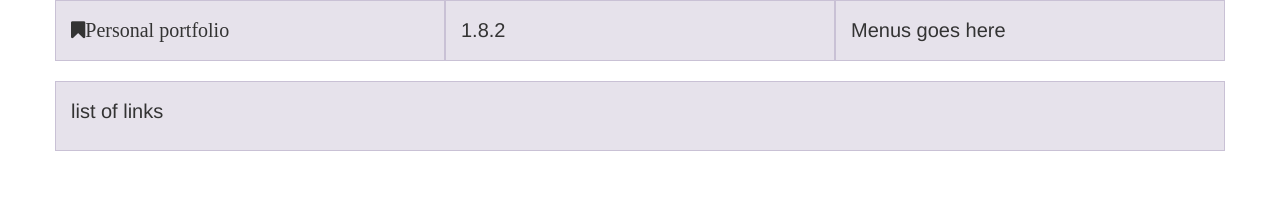
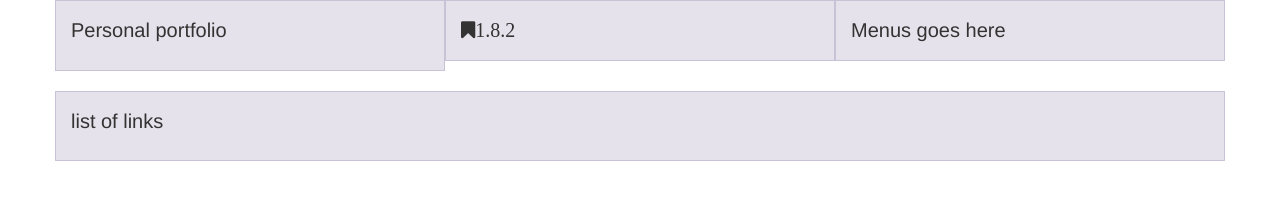
Before and after one commit to uisrinivas/portfolio, a website: page public/index.html in a window 1280 px wide. Drawn offline with nearby package versions, Linux system fonts and the light colour scheme.

Commit message:
pushing the code in different brach
Following the PR Process

```diff
--- a/bower.json
+++ b/bower.json
@@ -36,6 +36,7 @@
     "modernizr": "^3.3.1",
     "foundation": "^5.5.3",
     "underscore": "^1.8.3",
-    "angular-ui-router": "^0.2.18"
+    "angular-ui-router": "^0.2.18",
+    "animate.css": "^3.5.1"
   }
 }
--- a/public/index.html
+++ b/public/index.html
@@ -6,6 +6,7 @@
 	<!-- support lib -->
 	<link rel="stylesheet" href="lib/bootstrap/dist/css/bootstrap.css">
 	<link rel="stylesheet" href="lib/font-awesome/css/font-awesome.css">
+	<link rel="stylesheet" href="lib/animate.css/animate.css">
 	<!-- custom css -->
 	<link rel="stylesheet" href="css/custom.css">
 
@@ -15,10 +16,14 @@
 	<div  class="container" ng-controller="MainController as vm">
 		<div class="row">
 			<div class="col-sm-4">
-				<i class="fa fa-bookmark">{{vm.appName}}</i>
+
+					<p class="animated infinite bounce">
+						{{vm.appName}}
+					</p>
+
     		</div>
     		<div class="col-sm-4">
-    			{{vm.appVersion}}
+    				<i class="fa fa-bookmark">{{vm.appVersion}}</i>
     		</div>
 
     		<div class="col-sm-4">
```
